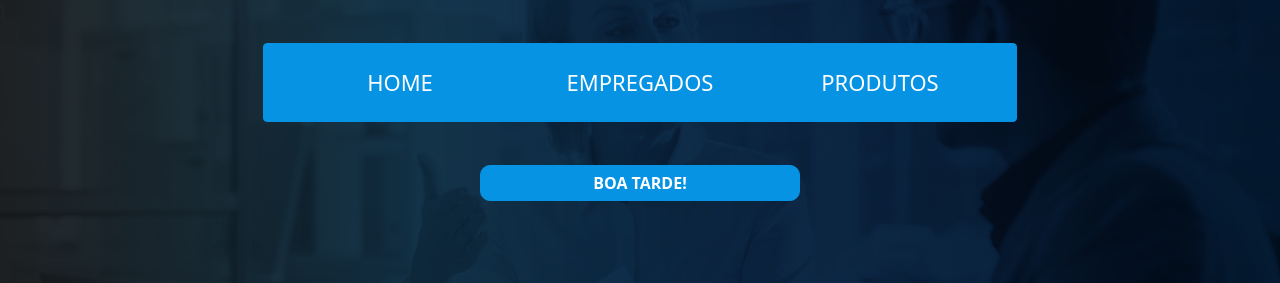
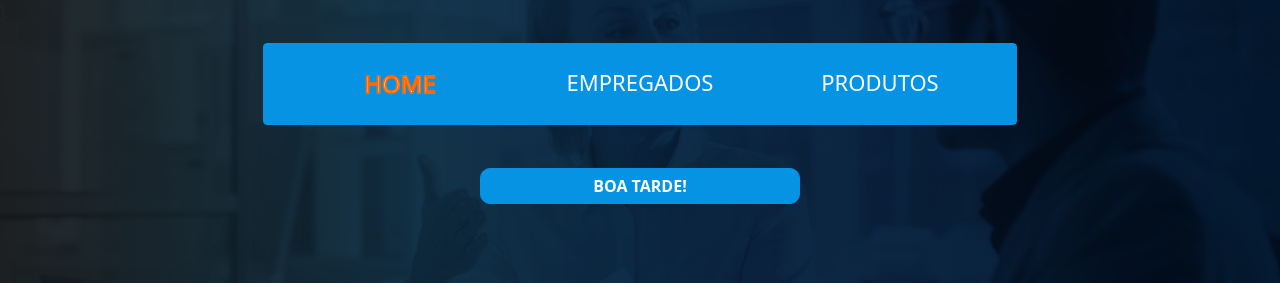
Before and after one commit to jamile-design/ProjetoTRI-3-FrontEnd, a Django app: page / in a window 1280 px wide. Shown: the top 283 px of the page. Run offline with Django 4.2, Linux system fonts and the light colour scheme; some libraries are stand-ins or nearby versions.

Commit message:
Adicionando atualizacoes para mostrar a pagina atual do usuario no navbar

```diff
--- /dev/null
+++ b/setup/static/js/navbar.js
@@ -0,0 +1,17 @@
+var dataurl = document.URL;
+var splitbarra = dataurl.split("/");
+let currentPage = splitbarra[splitbarra.length - 1];
+let HOME = document.getElementById('linkHome');
+let FUNCIONARIOS = document.getElementById('linkEmpregados');
+let PRODUTOS = document.getElementById('linkProdutos');
+let allPagesOfNavbar = document.getElementById('ancoras');
+
+if (currentPage == ''){
+    HOME.classList.add('current_page_of_navbar');
+}
+if (currentPage == 'funcionarios'){
+    FUNCIONARIOS.classList.add('current_page_of_navbar');
+}
+if (currentPage == 'produtos'){
+    PRODUTOS.classList.add('current_page_of_navbar');
+}
--- a/setup/static/style.css
+++ b/setup/static/style.css
@@ -56,6 +56,14 @@ header h1 {
     transition-timing-function: ease-in-out;
     -webkit-text-stroke: 1.85px #ff6900;
     text-decoration: underline;
+}
+
+.current_page_of_navbar{
+    color: #ff6900;
+    transition-timing-function: ease-in-out;
+    -webkit-text-stroke: 1.85px #ff6900;
+    text-decoration: underline;
+    font-size: 24px;
 }
 
 .navbars {
--- a/templates/partials/_menu.html
+++ b/templates/partials/_menu.html
@@ -16,3 +16,4 @@
         </div>
     </div>
 </div>
+<script src="{% static 'js/navbar.js' %}" ></script>
```
